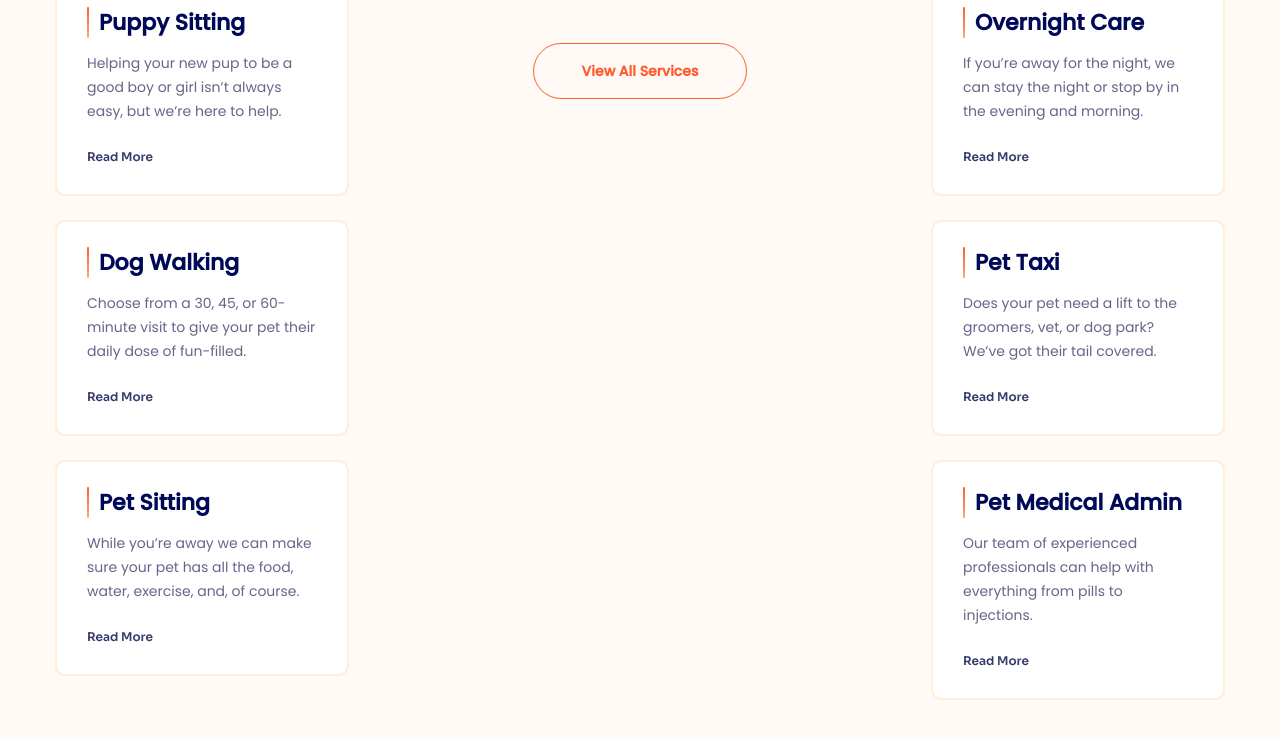
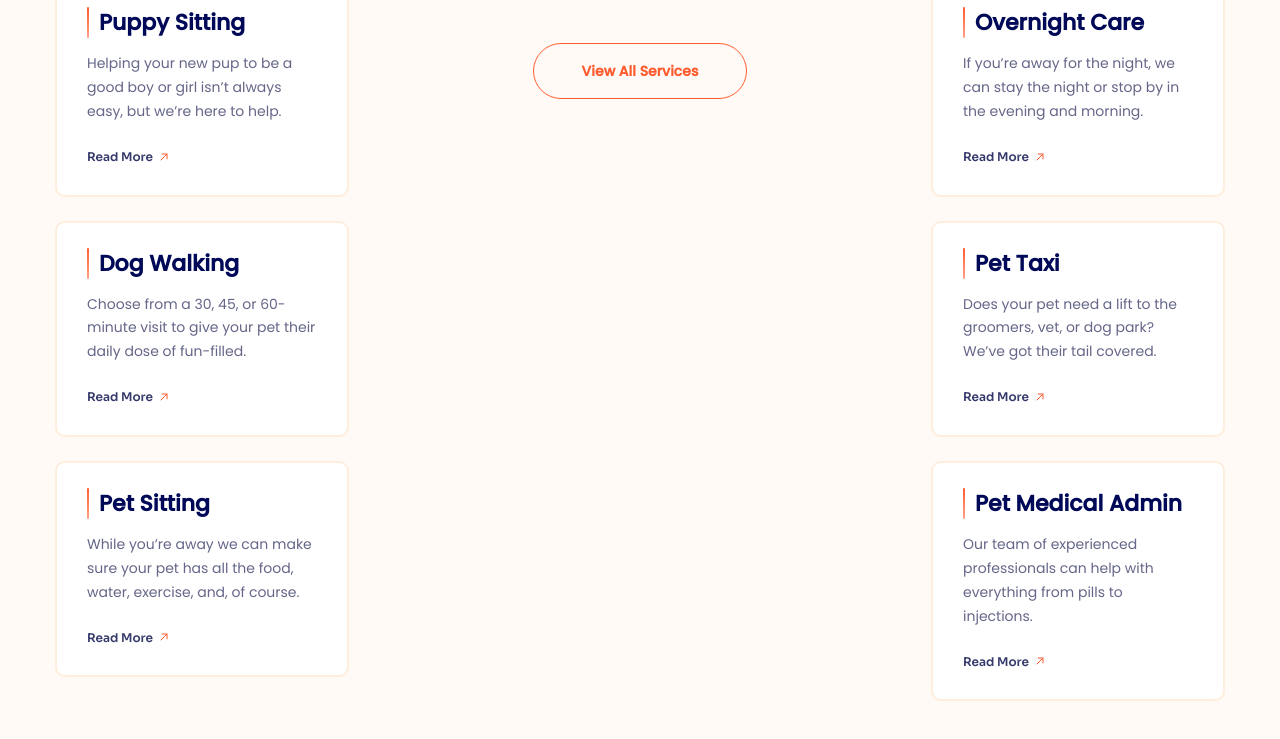
Before and after one commit to THOANHDO/f8-project-04, a plain HTML site: page index.html in a window 1280 px wide. Shown: the part 2238-2977 px from the top of the page. Drawn offline with Linux system fonts and the light colour scheme; the site is published under a folder, as on GitHub Pages, so addresses that start at the root find nothing.

Commit message:
fit code service

```diff
--- a/asset/css/style.css
+++ b/asset/css/style.css
@@ -649,7 +649,7 @@ a {
 }
 
 .service-items__more::after {
-  content: url(/asset/icon/arrow-up-right.svg);
+  content: url(../icon/arrow-up-right.svg);
   margin: 1px 0 0 5px;
 }
 
```
